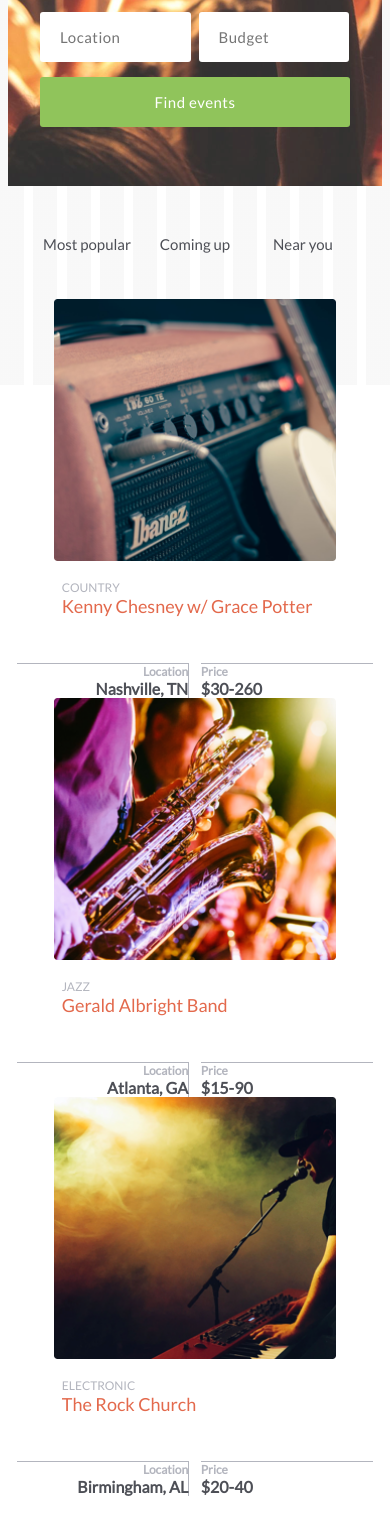
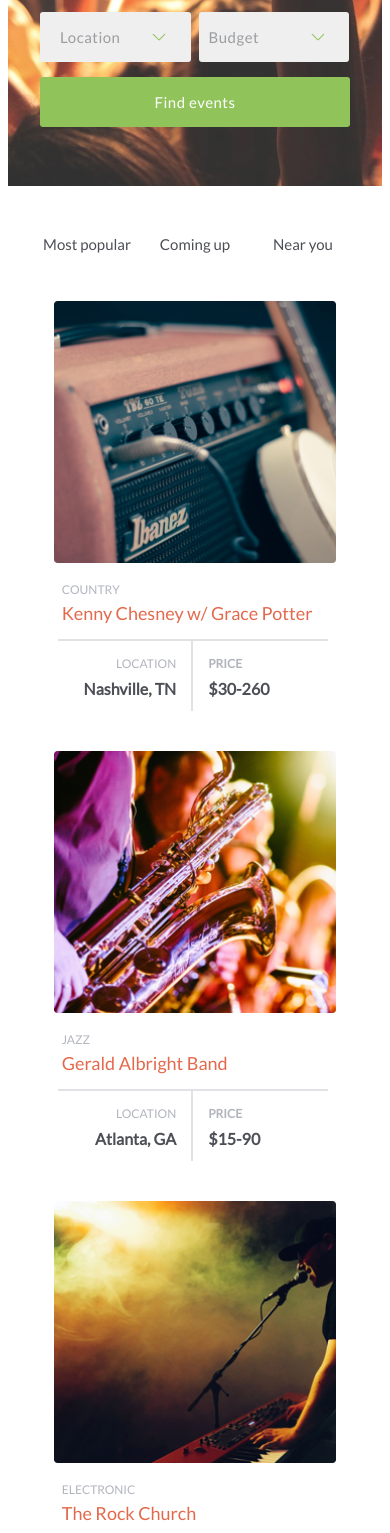
Before and after one commit to freddyroberts/CaddisTest, a website: page index.html in a window 390 px wide. Shown: the part 467-2000 px from the top of the page. Drawn offline with Linux system fonts and the light colour scheme.

Commit message:
fixed drop down arrow, and mobile layout

```diff
--- a/index.html
+++ b/index.html
@@ -24,8 +24,12 @@
          </div>
          <form class="searchForm" action="index.html" method="post">
            <input id="search" type="text" name="search" value="" placeholder="Enter your favorite artist or genre">
-           <input id="location"class="dropDown" type="text" name="Location" value="" placeholder="Location">
-           <input id="budget" class="dropDown"  type="text" name="budjet" value="" placeholder="Budget">
+           <select id="location"class="dropDown" type="text" name="Location">
+             <option value="" disabled selected>Location</option>
+           </select>
+           <select id="budget" class="dropDown"  type="text" name="budjet">
+             <option value="" disabled selected>Budget</option>
+           </select>
            <button id="submitBtn" type="submit" name="submitBtn">Find events</button>
          </form>
        </section>
@@ -44,11 +48,11 @@
              <a href="#">Kenny Chesney w/ Grace Potter</a>
            </div>
            <div class="location">
-             <h5>Location</h5>
+             <h5>LOCATION</h5>
              <h4>Nashville, TN</h4>
            </div>
            <div class="price">
-             <h5>Price</h5>
+             <h5>PRICE</h5>
              <h4>$30-260</h4>
            </div>
          </article>
@@ -60,11 +64,11 @@
              <a href="#">Gerald Albright Band</a>
            </div>
            <div class="location">
-             <h5>Location</h5>
+             <h5>LOCATION</h5>
              <h4>Atlanta, GA</h4>
            </div>
            <div class="price">
-             <h5>Price</h5>
+             <h5>PRICE</h5>
              <h4>$15-90</h4>
            </div>
          </article>
@@ -76,11 +80,11 @@
              <a href="#">The Rock Church</a>
            </div>
            <div class="location">
-             <h5>Location</h5>
+             <h5>LOCATION</h5>
              <h4>Birmingham, AL</h4>
            </div>
            <div class="price">
-             <h5>Price</h5>
+             <h5>PRICE</h5>
              <h4>$20-40</h4>
            </div>
          </article>
--- a/styles/styles.scss
+++ b/styles/styles.scss
@@ -1,5 +1,5 @@
 @import "/Users/fredroberts/dev/Caddis/CaddisTest/bower_components/bourbon/app/assets/stylesheets/_bourbon.scss";
-$visual-grid: true !default;
+// $visual-grid: true !default;
 @import "/Users/fredroberts/dev/Caddis/CaddisTest/bower_components/neat/app/assets/stylesheets/_neat.scss";
 // @import "_variables.scss"
 @import url(https://fonts.googleapis.com/css?family=Lato);
@@ -7,19 +7,20 @@ $visual-grid: true !default;
 //  HEADER --------
 header {
   @include outer-container(12);
-  @include pad(20px 30px 30px 20px);
+  @include pad(20px 20px 30px 20px);
 
 
 .logoWrapper {
   @include span-columns(2 of 12);
-
 }
   .nav {
-    @include span-columns(8 of 12);
-    @include shift(2);
+    @include span-columns(7 of 12);
+    @include omega;
+    @include shift(3);
 
     a {
-      @include span-columns(4 of 8);
+      @include span-columns(3 of 7);
+      @include omega;
       font-family: 'Lato', sans-serif;
       font-size: 12px;
       text-decoration: none;
@@ -29,12 +30,12 @@ header {
 
     }
     button {
-      @include span-columns(4 of 8);
+      @include span-columns(4 of 7);
+      @include omega;
       color: #E3694C;
       width: 90px;
       height: 40px;
       background: #FFFFFF;
-      outline: none;
       border: none;
       border-radius: 3px;
       font-family: 'Lato', sans-serif;
@@ -89,7 +90,6 @@ header {
     #search {
       @include span-columns(10 of 10);
       @include pad(20px 20px 20px 20px);
-      // width: 280px;
       height: 50px;
       border-radius: 3px;
       border: none;
@@ -102,11 +102,15 @@ header {
     #location {
       @include span-columns(5 of 10);
       @include omega();
-      @include pad(20px 20px 20px 20px);
+      @include pad(10px 20px 10px 20px);
       margin: 15px 8px 15px 0;
       height: 50px;
       border-radius: 3px;
       border: none;
+      -webkit-appearance: none;
+      background-image: url('../assets/Arrow.png');
+      background-repeat: no-repeat;
+      background-position: 82%;
       font-family: 'Lato', sans-serif;
       font-size: 15px;
       letter-spacing: 0.5px;
@@ -115,11 +119,15 @@ header {
     #budget {
       @include span-columns(5 of 10);
       @include omega();
-      @include pad(20px 20px 20px 20px);
+      @include pad(10px 20px 10px 10px);
       margin: 15px 0px 15px 0;
       height: 50px;
       border-radius: 3px;
       border: none;
+      -webkit-appearance: none;
+      background-image: url('../assets/Arrow.png');
+      background-repeat: no-repeat;
+      background-position: 82%;
       font-family: 'Lato', sans-serif;
       font-size: 15px;
       letter-spacing: 0.5px;
@@ -148,7 +156,7 @@ header {
   text-align: center;
   .featuredNav {
     @include span-columns(12 of 12);
-    @include pad(40px 20px 46px 20px);
+    @include pad(40px 20px 8px 20px);
     text-align: center;
     a {
       @include span-columns(4 of 12);
@@ -164,17 +172,17 @@ header {
 
 
   img {
+    margin-top: 40px;
     border-radius: 3px;
     height: 262px;
   }
 
   .info {
     @include span-columns(8 of 8);
-    @include pad(15px 20px 46px 45px);
+    @include pad(15px 20px 10px 45px);
 
     span {
       @include span-columns(8 of 8);
-      // @include pad();
       text-align: left;
       color: #B3B5BE;
       font-size: 12px;
@@ -183,8 +191,8 @@ header {
     a {
       @include span-columns(8 of 8);
       @include omega;
-      // @include pad();
       text-align: left;
+      line-height: 32px;
       text-decoration: none;
       font-family: 'Lato', sans-serif;
       font-size: 18px;
@@ -193,12 +201,35 @@ header {
   }
 
   .location {
-    @include span-columns(4.4 of 8.8);
-    // @include pad();
-    // @include omega()
-    border-top: 1px solid #B3B5BE;
-    border-right: 1px solid #B3B5BE;
+    @include span-columns(3.2 of 8);
+    @include shift(0.9);
+    @include pad(10px 15px 10px 10px);
+    @include omega()
+    border-top: 2px solid #E1E2E5;
+    border-right: 2px solid #E1E2E5;
     text-align: right;
+    line-height: 25px;
+    font-family: 'Lato', sans-serif;
+    h5 {
+      margin: 0;
+      font-size: 12px;
+      font-weight: lighter;
+      color: #B3B5BE;
+      letter-spacing: 0.5;
+    }
+     h4 {
+       margin: 0;
+       font-size: 16px;
+       color: #4D4F56;
+     }
+  }
+
+  .price {
+    @include span-columns(3.2 of 8);
+    @include pad(10px 10px 10px 15px);
+    border-top: 2px solid #E1E2E5;
+    text-align: left;
+    line-height: 25px;
     font-family: 'Lato', sans-serif;
     h5 {
       margin: 0;
@@ -212,27 +243,10 @@ header {
        color: #4D4F56;
      }
   }
-
-  .price {
-    @include span-columns(4.4 of 8.8);
-    // @include pad();
-    // @include omega();
-    border-top: 1px solid #B3B5BE;
-    text-align: left;
-    font-family: 'Lato', sans-serif;
-    h5 {
-      margin: 0;
-      font-size: 12px;
-      color: #B3B5BE;
-      letter-spacing: 0.5;
-    }
-     h4 {
-       margin: 0;
-       font-size: 16px;
-       color: #4D4F56;
-     }
-  }
-
+   .discover{
+     @include span-columns(12 of 12);
+     @include pad(20px 20px 98px 20px);
+   }
   #discoverBtn {
     @include span-columns(6 of 12);
     @include shift(3);
@@ -248,3 +262,26 @@ header {
 
   }
 }
+
+// FOOTER --------
+footer {
+  @include outer-container(12);
+  @include pad(35px 20px 46px 45px);
+  text-align: center;
+  line-height: 30px;
+  border-top: 1px solid #E1E2E5;
+  font-family: 'Lato', sans-serif;
+  font-weight: lighter;
+  height: 140px;
+  color: #B3B5BE;
+  font-size: 13px;
+
+  a {
+    color: #B3B5BE;
+    margin-right: 14px;
+  }
+
+  span {
+    margin-right: 24px;
+  }
+}
```
Also changed, not shown: assets/Arrow.png (added), styles/styles.css.
